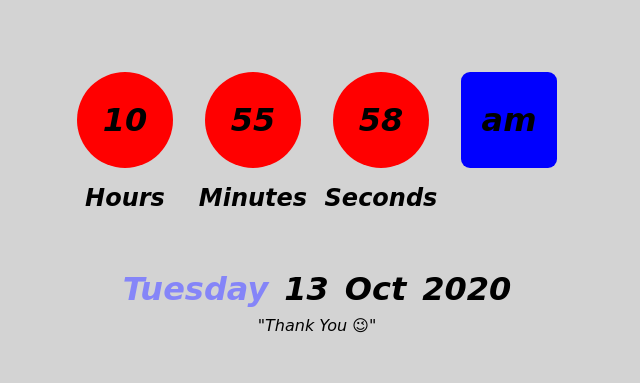
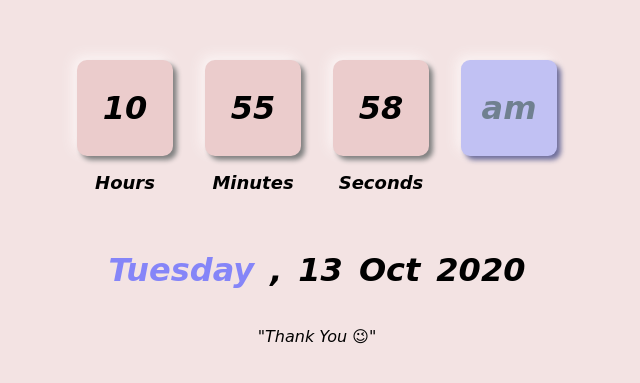
Before and after one commit to Divyanshi-Bansal/Digital_Clock, a plain HTML site: page index.html in a window 1280 px wide. Shown: the part 205-588 px from the top of the page, without its empty margins (323-963 px from the left). Drawn offline with Linux system fonts and the light colour scheme.

Commit message:
add footer

```diff
--- a/index.css
+++ b/index.css
@@ -5,7 +5,7 @@
 body{
     font-style: italic;
     font-family: cursive;
-    background-color: lightgrey;
+    background-color: rgb(243, 227, 227);
 }
 .container{
     display: flex;
@@ -26,14 +26,17 @@ body{
     display: flex;
     justify-content: center;
     align-items: center;
-    background-color: red;
-    border-radius: 50%;
+    background-color: rgb(235, 204, 204);
+    border-radius: 10px;
+    box-shadow: 4px 4px 5px grey ,-4px -4px 13px rgb(252, 245, 245);
+    transition: cubic-bezier(0.075, 0.82, 0.165, 1);
 }
 .box h2{
     text-align: center;
+    font-size: 18px;
 }
 .not{
-    background-color:blue;
+    background-color:rgb(193, 193, 243);
     padding: 1em;
     margin: 1em;
     width: 4em;
@@ -42,6 +45,8 @@ body{
     justify-content: center;
     align-items: center;
     border-radius: 9px;
+    box-shadow: 4px 4px 5px rgb(111, 111, 156) , -4px -4px 13px rgb(252, 245, 245)  ;
+    color: slategray;
 }
 
 .container2{
@@ -57,3 +62,6 @@ body{
 .day h1{
     color: rgb(133, 133, 248);
 }
+.container p{
+    margin-top: 30px;
+}
--- a/index.html
+++ b/index.html
@@ -41,6 +41,9 @@
                 </div>
             </div>
             <div class="box1">
+                <h1>,</h1>
+            </div>
+            <div class="box1">
                 <div class="date">
                     <h1 id="date">2</h1>
                 </div>
@@ -56,11 +59,12 @@
                 </div>
             </div>
         </div>
-        <p>
-            "Thank You &#128521;"
-        </p>
+        <div class="footer">
+            <p>
+                "Thank You &#128521;"
+            </p>
+        </div>
     </div>
-
 
     <script src="index.js"></script>
 </body>
```
